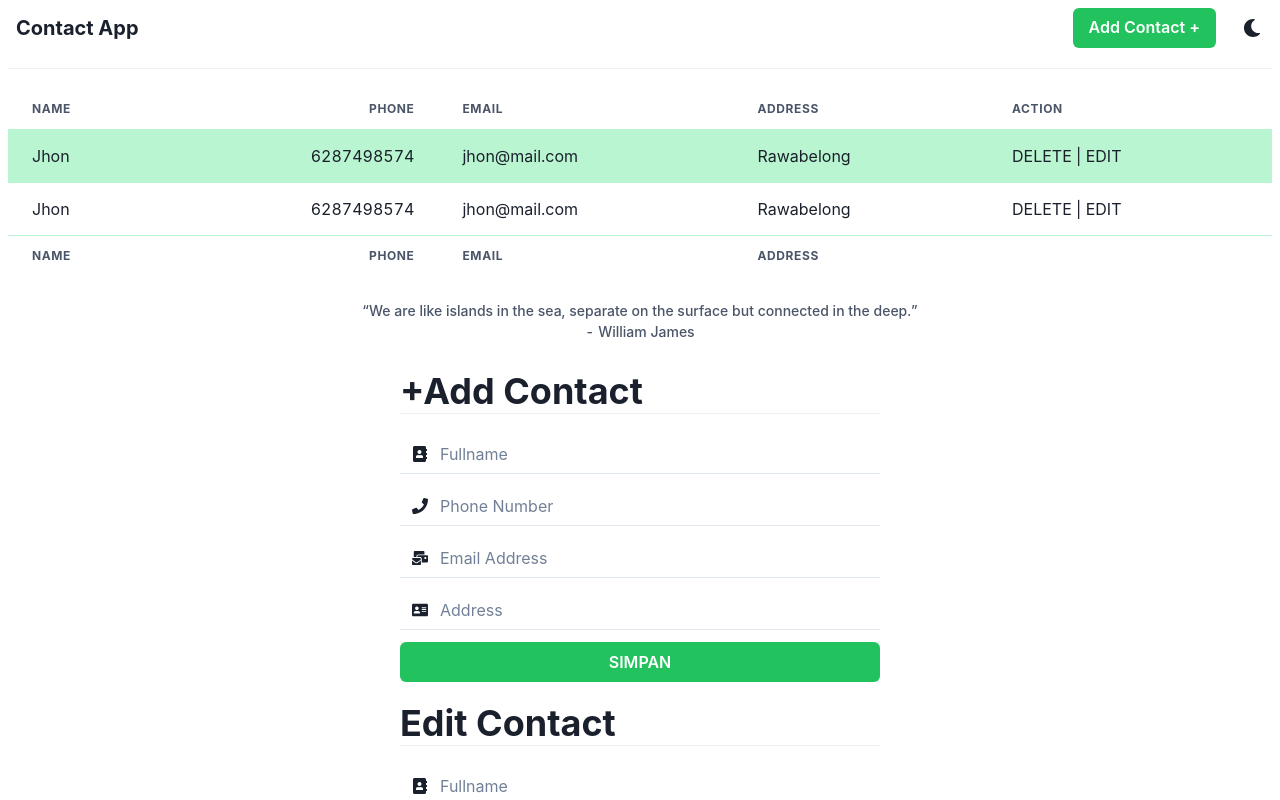
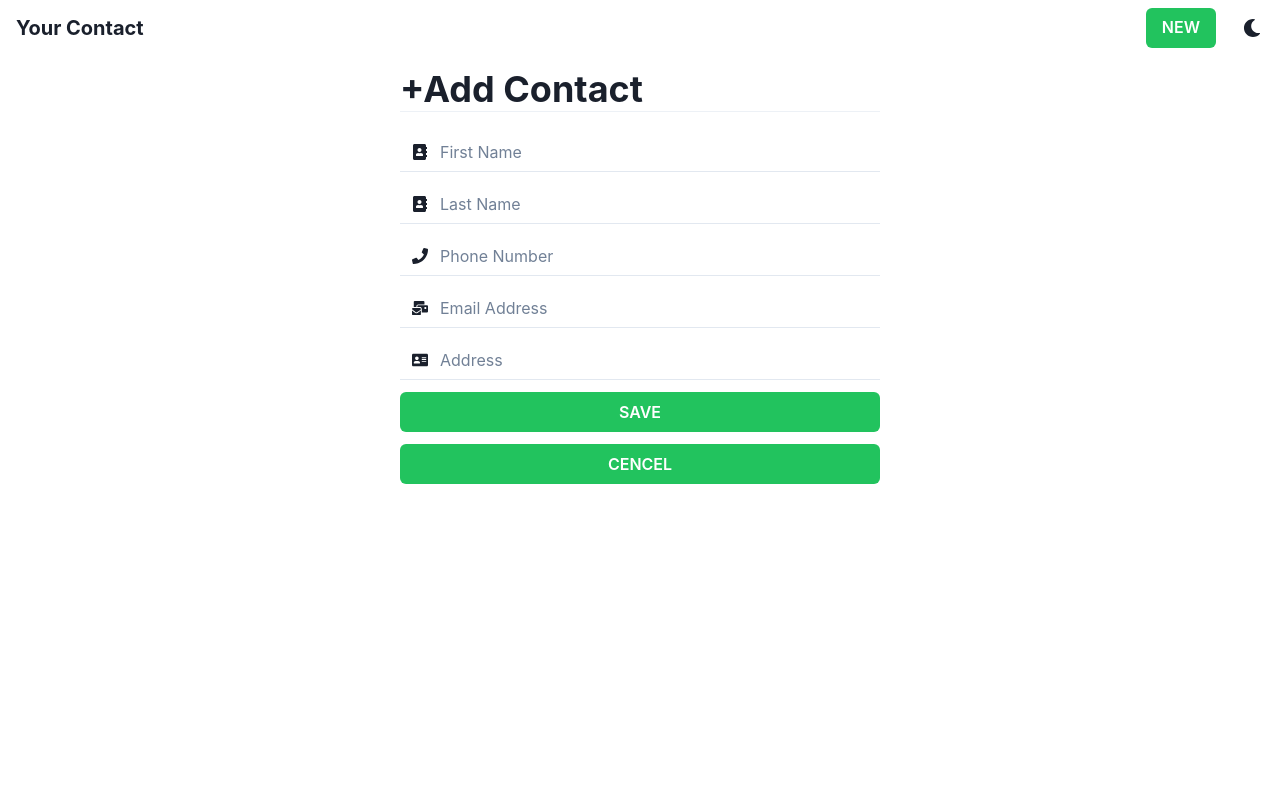
Before and after one commit to Ikhor03/contact-web-app, a React (Create React App) app: page /add in a window 1280 px wide. Shown: the top 800 px of the page. Built offline with nearby package versions, Linux system fonts and the light colour scheme.

Commit message:
setup redux toolkit

```diff
--- a/package.json
+++ b/package.json
@@ -10,11 +10,13 @@
     "@testing-library/jest-dom": "^5.17.0",
     "@testing-library/react": "^13.4.0",
     "@testing-library/user-event": "^14.4.3",
+    "axios": "^1.4.0",
     "framer-motion": "^6.5.1",
     "react": "^18.2.0",
     "react-dom": "^18.2.0",
     "react-icons": "^3.11.0",
     "react-redux": "^8.1.2",
+    "react-router-dom": "^6.14.2",
     "react-scripts": "5.0.1",
     "web-vitals": "^2.1.4"
   },
--- a/src/App.js
+++ b/src/App.js
@@ -4,6 +4,11 @@ import {
   Grid,
   theme,
 } from '@chakra-ui/react';
+import {
+  BrowserRouter,
+  Routes,
+  Route,
+} from "react-router-dom";
 import Main from './pages/main';
 import AddContact from './pages/AddContact';
 import EditContact from './pages/EditContact';
@@ -12,9 +17,13 @@ function App() {
   return (
     <ChakraProvider theme={theme}>
       <Grid p={2} gap={5}>
-        <Main />
-        <AddContact />
-        <EditContact />
+        <BrowserRouter>
+          <Routes>
+            <Route path='/' element={<Main/>} />
+            <Route path='/add' element={<AddContact/>} />
+            <Route path='/edit' element={<EditContact/>} />
+          </Routes>
+        </BrowserRouter>
       </Grid>
     </ChakraProvider>
   );
--- a/src/component/ContactList.js
+++ b/src/component/ContactList.js
@@ -1,51 +1,88 @@
-import { Table, TableCaption, TableContainer, Tbody, Td, Tfoot, Th, Thead, Tr } from '@chakra-ui/react'
-import React from 'react'
+import { Box, Center, Spinner, Table, TableCaption, TableContainer, Tbody, Td, Tfoot, Th, Thead, Tr } from '@chakra-ui/react'
+import React, { useEffect } from 'react'
+import { FaRegEdit, FaTrashAlt } from 'react-icons/fa'
+import { useDispatch, useSelector } from 'react-redux'
+import { Link } from 'react-router-dom'
+import { getContact, selectAllContact, selectStatusContact } from '../features/contact/sliceContact'
 
 const ContactList = () => {
+    const contacts = useSelector(selectAllContact)
+    const dispatch = useDispatch()
+    const contactStatus = useSelector(selectStatusContact)
+
+    useEffect(() => {
+        if (contactStatus === 'idle') {
+            dispatch(getContact())
+        }
+    }, [dispatch, contactStatus])
 
     return (
+        <>
+            {
+                contactStatus === 'loading' &&
+                <Box bg='gray.100' opacity='10'>
+                    <Center>
+                        <Spinner
+                            thickness='7px'
+                            speed='0.65s'
+                            emptyColor='gray.200'
+                            color='green.500'
+                            size='xl'
+                        />
+                    </Center>
+                </Box>
+            }
             <TableContainer>
                 <Table variant='striped' colorScheme='whatsapp'>
                     <TableCaption>
                         “We are like islands in the sea, separate on the surface but connected in the deep.”
-                    <br/>
+                        <br />
                         - William James
                     </TableCaption>
                     <Thead>
                         <Tr>
                             <Th>Name</Th>
-                        <Th isNumeric>Phone</Th>
+                            <Th>Phone</Th>
                             <Th>Email</Th>
                             <Th>Address</Th>
                             <Th>Action</Th>
                         </Tr>
                     </Thead>
                     <Tbody>
-                    <Tr>
-                        <Td>Jhon</Td>
-                        <Td isNumeric>6287498574</Td>
-                        <Td>jhon@mail.com</Td>
-                        <Td>Rawabelong</Td>
-                        <Td>DELETE | EDIT</Td>
+                        {
+                            contacts.map(el => {
+                                const fullName = `${el.firstName} ${el.lastName}`
+                                return (
+                                    <Tr key={el.id}>
+                                        <Td>{fullName}</Td>
+                                        <Td>{el.phone}</Td>
+                                        <Td>{el.email}</Td>
+                                        <Td>{el.address.city}</Td>
+                                        <Td >
+                                            <Box display='flex' gap={3}>
+                                                <Link to="/edit">
+                                                    <FaRegEdit />
+                                                </Link>
+                                                <FaTrashAlt />
+                                            </Box>
+                                        </Td>
                                     </Tr>
-                    <Tr>
-                        <Td>Jhon</Td>
-                        <Td isNumeric>6287498574</Td>
-                        <Td>jhon@mail.com</Td>
-                        <Td>Rawabelong</Td>
-                        <Td>DELETE | EDIT</Td>
-                    </Tr>
+                                )
+                            })
+                        }
+
                     </Tbody>
                     <Tfoot>
                         <Tr>
                             <Th>Name</Th>
-                        <Th isNumeric>Phone</Th>
+                            <Th>Phone</Th>
                             <Th>Email</Th>
                             <Th>Address</Th>
                         </Tr>
                     </Tfoot>
                 </Table>
             </TableContainer>
+        </>
     )
 }
 
--- a/src/component/FormContact.js
+++ b/src/component/FormContact.js
@@ -1,10 +1,16 @@
 import { Button, Center, Divider, FormControl, FormErrorMessage, Heading, Input, InputGroup, InputLeftElement, Stack } from '@chakra-ui/react'
 import React, { useState } from 'react'
 import { FaAddressBook, FaAddressCard, FaMailBulk, FaPhone } from 'react-icons/fa'
+import { useSelector } from 'react-redux'
+import { Link } from 'react-router-dom'
+import { selectAllContact } from '../features/contact/sliceContact'
 
-const FormContact = ({title}) => {
+const FormContact = ({ title }) => {
+    const contacts = useSelector(selectAllContact)
+    console.log(contacts)
     const [input, setInput] = useState({
-        fullname: "",
+        firstName: "",
+        lastName : "",
         phoneNumber: "",
         email: "",
         address: ""
@@ -40,15 +46,29 @@ const FormContact = ({title}) => {
                                 <FaAddressBook color='gray.300' />
                             </InputLeftElement>
                             <Input
-                                name='fullname'
+                                name='firstName'
                                 focusBorderColor='whatsapp'
                                 variant='flushed'
                                 onChange={handleInputChange}
-                                value={input.fullname}
-                                placeholder='Fullname'
+                                value={input.firstName}
+                                placeholder='First Name'
                             />
                         </InputGroup>
                         {handleError(isError)}
+
+                        <InputGroup>
+                            <InputLeftElement pointerEvents='none'>
+                                <FaAddressBook color='gray.300' />
+                            </InputLeftElement>
+                            <Input
+                                name='lastName'
+                                focusBorderColor='whatsapp'
+                                variant='flushed'
+                                onChange={handleInputChange}
+                                value={input.lastName}
+                                placeholder='Last Name'
+                            />
+                        </InputGroup>
 
                         <InputGroup>
                             <InputLeftElement pointerEvents='none'>
@@ -97,7 +117,12 @@ const FormContact = ({title}) => {
                             onClick={handleSubmit}
                             colorScheme='whatsapp'
                         >
-                            SIMPAN
+                            SAVE
+                        </Button>
+                        <Button colorScheme='whatsapp' >
+                            <Link to='/' >
+                                CENCEL
+                            </Link>
                         </Button>
 
                     </Stack>
--- a/src/component/Header.js
+++ b/src/component/Header.js
@@ -1,18 +1,24 @@
 import { Box, Button, ButtonGroup, Flex, Heading, Spacer } from '@chakra-ui/react'
 import React from 'react'
 import { ColorModeSwitcher } from './ColorModeSwitcher'
+import { Link } from 'react-router-dom'
 
 const Header = () => {
   return (
       <Flex minWidth='max-content' alignItems='center' gap='2'>
           <Box p='2'>
-              <Heading size='md'>Contact App</Heading>
+              <Heading size='md'>Your Contact</Heading>
           </Box>
 
           <Spacer />
 
           <ButtonGroup gap='2'>
-              <Button colorScheme='whatsapp'>Add Contact +</Button>
+          <Link to='/add'>
+              <Button
+                colorScheme='whatsapp'>
+                NEW
+            </Button>
+          </Link>
               <ColorModeSwitcher justifySelf="flex-end" />
           </ButtonGroup>
       </Flex>
--- /dev/null
+++ b/src/features/contact/sliceContact.js
@@ -0,0 +1,51 @@
+import { createSlice, createAsyncThunk } from "@reduxjs/toolkit";
+import axios from "axios";
+
+
+const initialState = {
+    contacts : [],
+    error : null,
+    status : 'idle'
+}
+const baseURL = 'https://dummyjson.com/users'
+
+export const getContact = createAsyncThunk('contact/getContact', async () => {
+    const res = await axios.get(`${baseURL}?limit=20&skip=0`)
+    return res.data.users
+})
+
+const contactSlice = createSlice({
+    name: "contact",
+    initialState,
+    reducers: {
+        addContact: (state, action) => {
+            state.contacts.push(action.payload)
+        },
+        deleteContact: (state, action) => {
+            state.contacts = state.filter((el) => el.id !== action.payload)
+        }
+    },
+    extraReducers : builder => {
+        builder
+            .addCase(getContact.pending, (state, action) => {
+                state.status = 'loading'
+            })
+            .addCase(getContact.fulfilled, (state, action) => {
+                state.status = 'succeeded'
+                state.contacts = action.payload
+            })
+            .addCase(getContact.rejected, (state, action) => {
+                state.status = 'failed'
+                state.contacts = []
+                state.error = action.error
+            })
+    }
+})
+
+export const {addContact, deleteContact} = contactSlice.actions
+
+export default contactSlice.reducer
+
+export const selectAllContact = (state) => state.contacts
+export const selectStatusContact = (state) => state.status
+export const selectErrorContact = (state) => state.error
--- a/src/index.js
+++ b/src/index.js
@@ -3,14 +3,18 @@ import React, { StrictMode } from 'react';
 import * as ReactDOM from 'react-dom/client';
 import App from './App';
 import * as serviceWorker from './serviceWorker';
+import { Provider } from 'react-redux';
+import store from './store';
 
 const container = document.getElementById('root');
 const root = ReactDOM.createRoot(container);
 
 root.render(
   <StrictMode>
-    <ColorModeScript />
-    <App />
+    <Provider store={store}>
+      <ColorModeScript />
+      <App />
+    </Provider>
   </StrictMode>
 );
 
--- a/src/pages/AddContact.js
+++ b/src/pages/AddContact.js
@@ -1,9 +1,11 @@
 import FormContact from '../component/FormContact'
+import Header from '../component/Header'
 
 const AddContact = () => {
 
     return (
         <>
+            <Header />
             <FormContact
                 title={"+Add Contact"}
             />
--- a/src/pages/EditContact.js
+++ b/src/pages/EditContact.js
@@ -1,9 +1,11 @@
 import FormContact from '../component/FormContact'
+import Header from '../component/Header'
 
 const EditContact = () => {
 
     return (
         <>
+            <Header />
             <FormContact
                 title={"Edit Contact"}
             />
--- a/src/store.js
+++ b/src/store.js
@@ -0,0 +1,8 @@
+import { configureStore } from '@reduxjs/toolkit'
+import sliceContact from './features/contact/sliceContact'
+
+const store = configureStore({
+    reducer: sliceContact
+})
+
+export default store
```
Also changed, not shown: 1 other file (tests, documents, lock files or other folders). Lines whose indentation alone changed are shown as unchanged.
